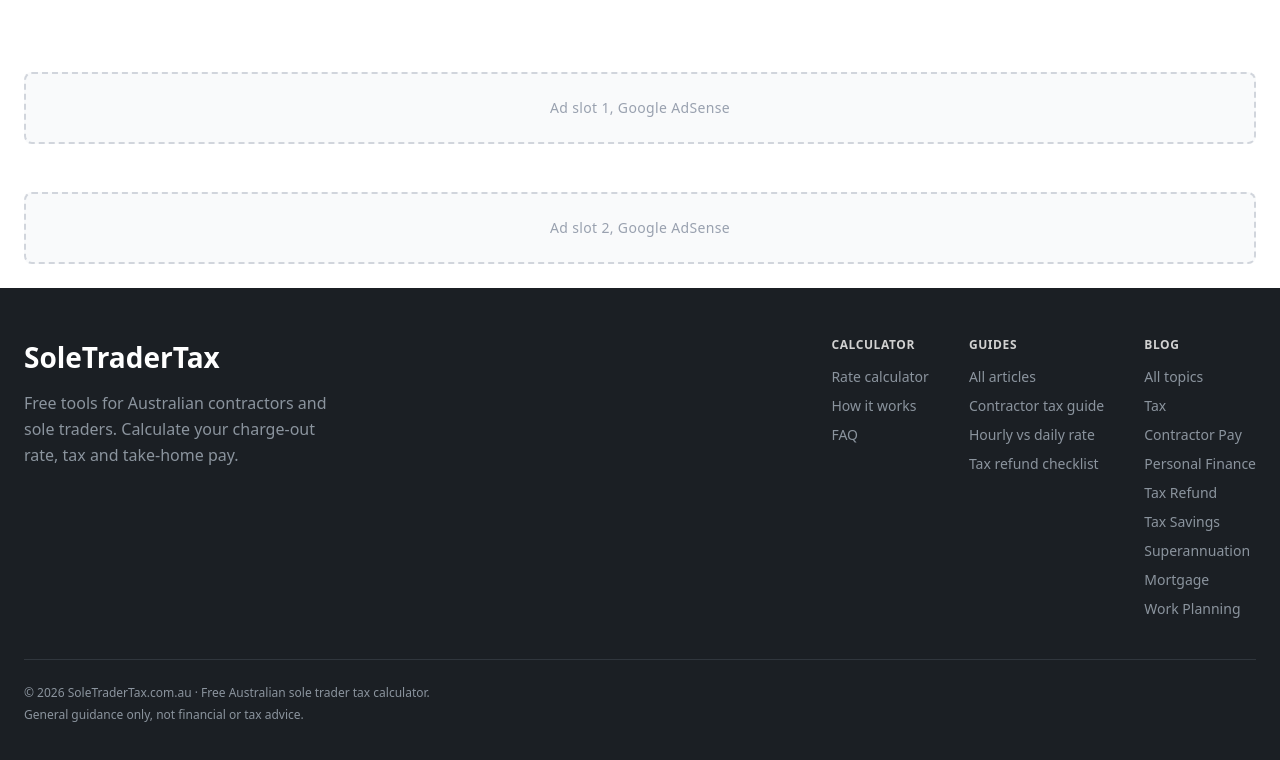
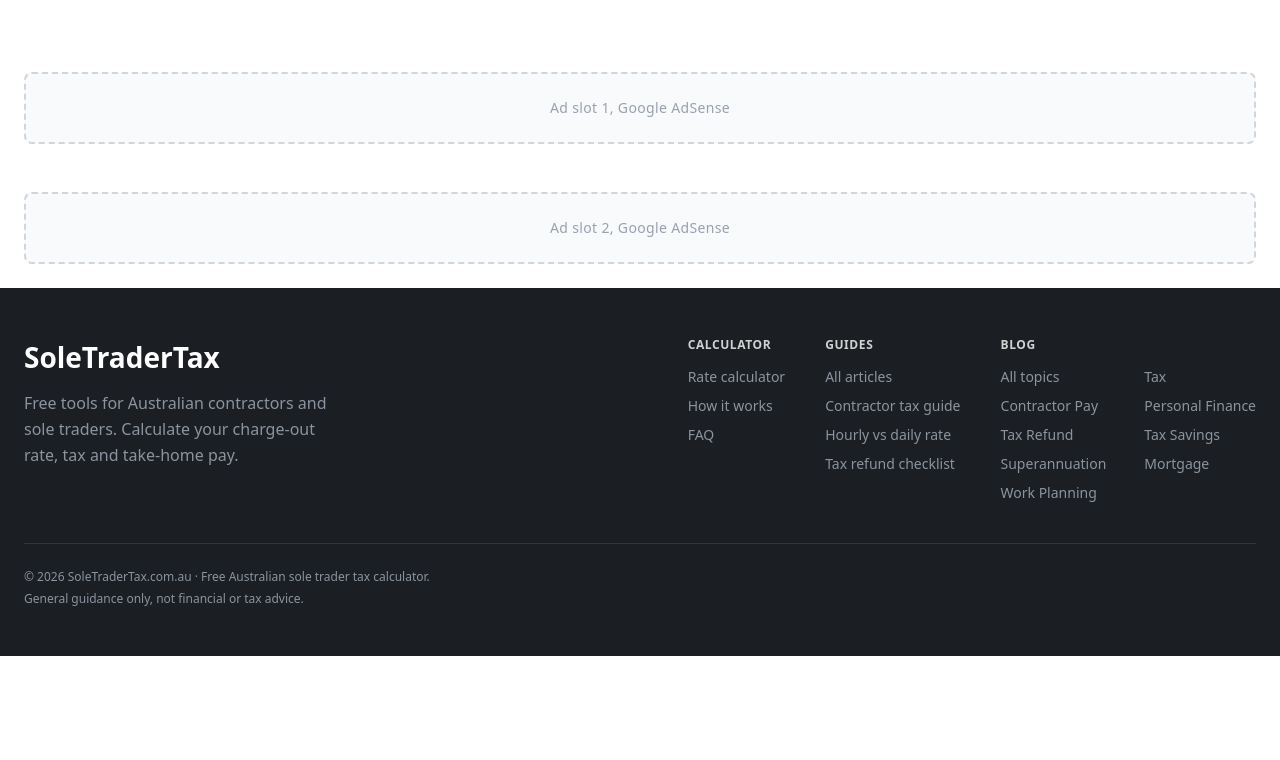
Before and after one commit to Utility-Websites-Agency/Soletrader-Tax-Calculator, a Next.js app: page /blog in a window 1280 px wide. Shown: the part 1949-2709 px from the top of the page. After the commit the page ends 2605 px from the top, so only its background shows below. Built offline with nearby package versions, Linux system fonts and the light colour scheme.

Commit message:
fix: blog links in 2-column grid to reduce footer height

```diff
--- a/components/SiteFooter.tsx
+++ b/components/SiteFooter.tsx
@@ -47,7 +47,7 @@
             </div>
             <div className="flex flex-col gap-3">
               <p className="text-[12px] font-semibold uppercase tracking-wider text-[#d1d1d1]">BLOG</p>
-              <div className="flex flex-col gap-2">
+              <div className="grid grid-cols-2 gap-x-8 gap-y-2">
                 {BLOG_CATEGORIES.map((cat) => (
                   <Link
                     key={cat}
```
